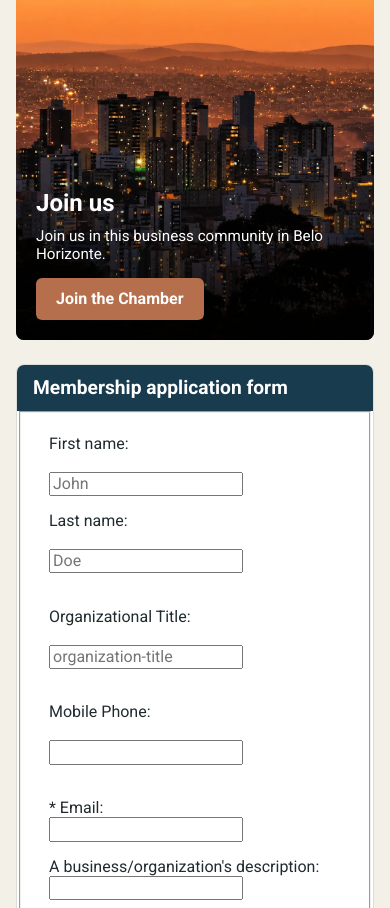
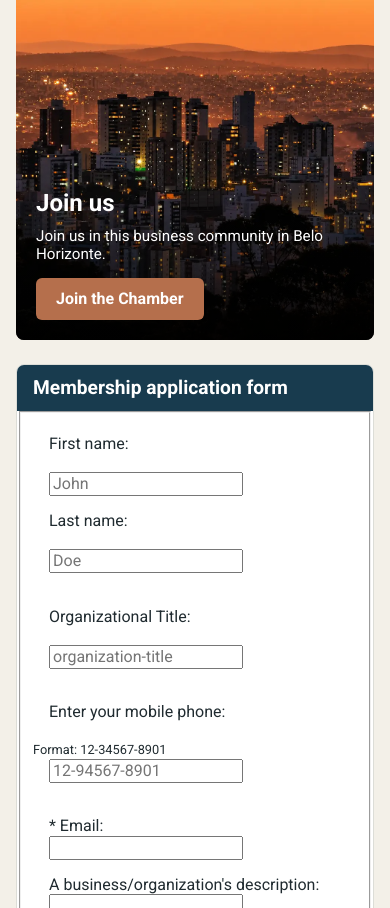
Before and after one commit to patrickarmani/wdd231, a plain HTML site: page chamber/join.html in a window 390 px wide. Shown: the part 192-1100 px from the top of the page. Drawn offline with nearby package versions, Linux system fonts and the light colour scheme; no server answers.

Commit message:
fix label for=mobPhone

```diff
--- a/chamber/join.html
+++ b/chamber/join.html
@@ -134,8 +134,9 @@
                         <label for="organizationalTitle">Organizational Title:</label><br>
                         <input type="text" id="organizationalTitle" required name="orgTitle" autocomplete="org-title" placeholder="organization-title"><br><br>
 
-                        <label for="organizationalTitle">Mobile Phone:</label><br>
-                        <input type="phone" id="mobPhone" name="mobPhone" autocomplete="org-phone" placeholdere="mobile phone number"><br><br>
+                        <label for="mobPhone">Enter your mobile phone:</label><br>
+                        <small>Format: 12-34567-8901</small>
+                        <input type="tel" id="mobPhone" name="mobPhone" pattern="[1-9]{2}-9[0-9]{4}-[0-9]{4}" required autocomplete="tel" placeholder="12-94567-8901"><br><br>
 
                         <label for="email">* Email:</label>
                         <input name="email" id="email" required type="email" autocomplete="exemple@exemple.com" />
```
